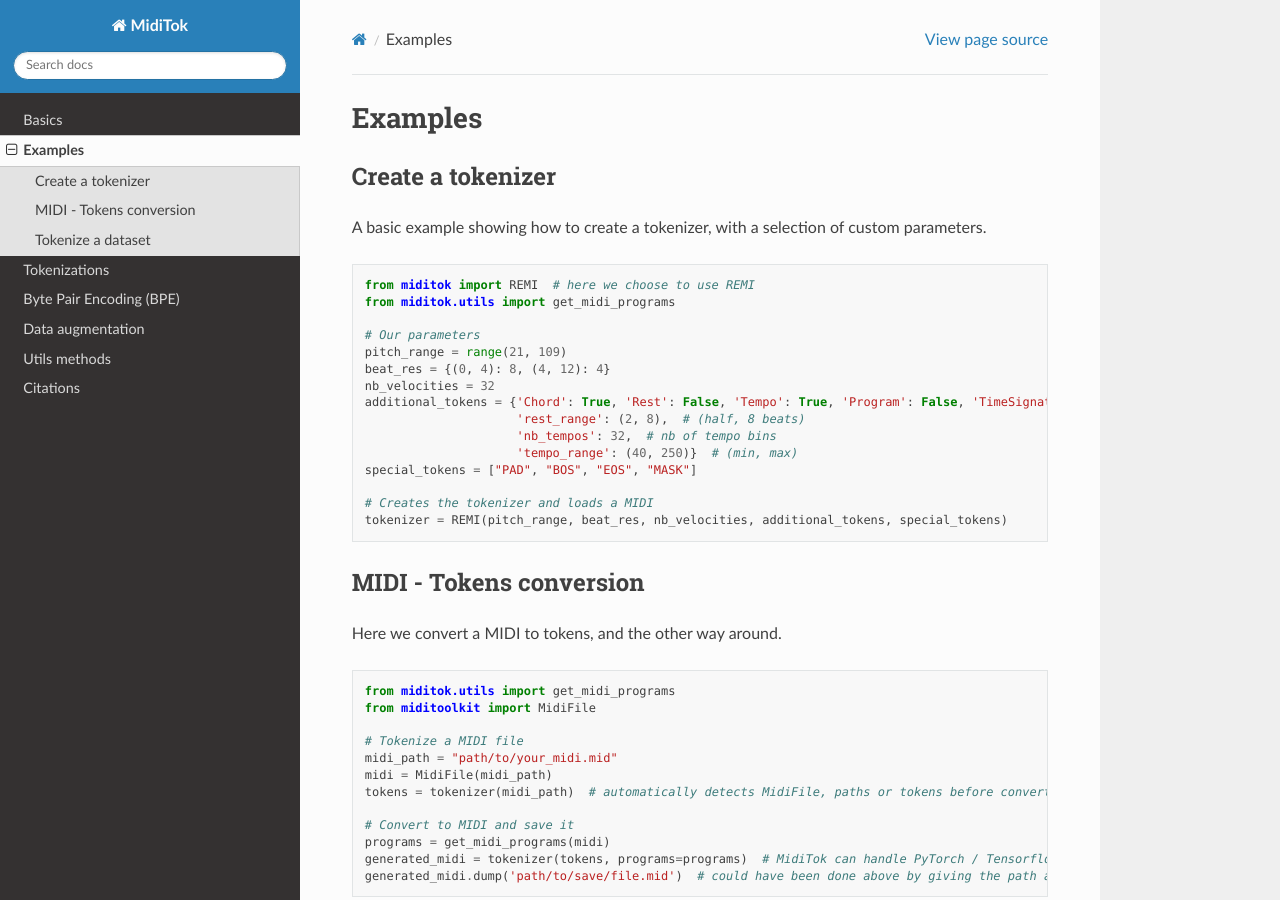
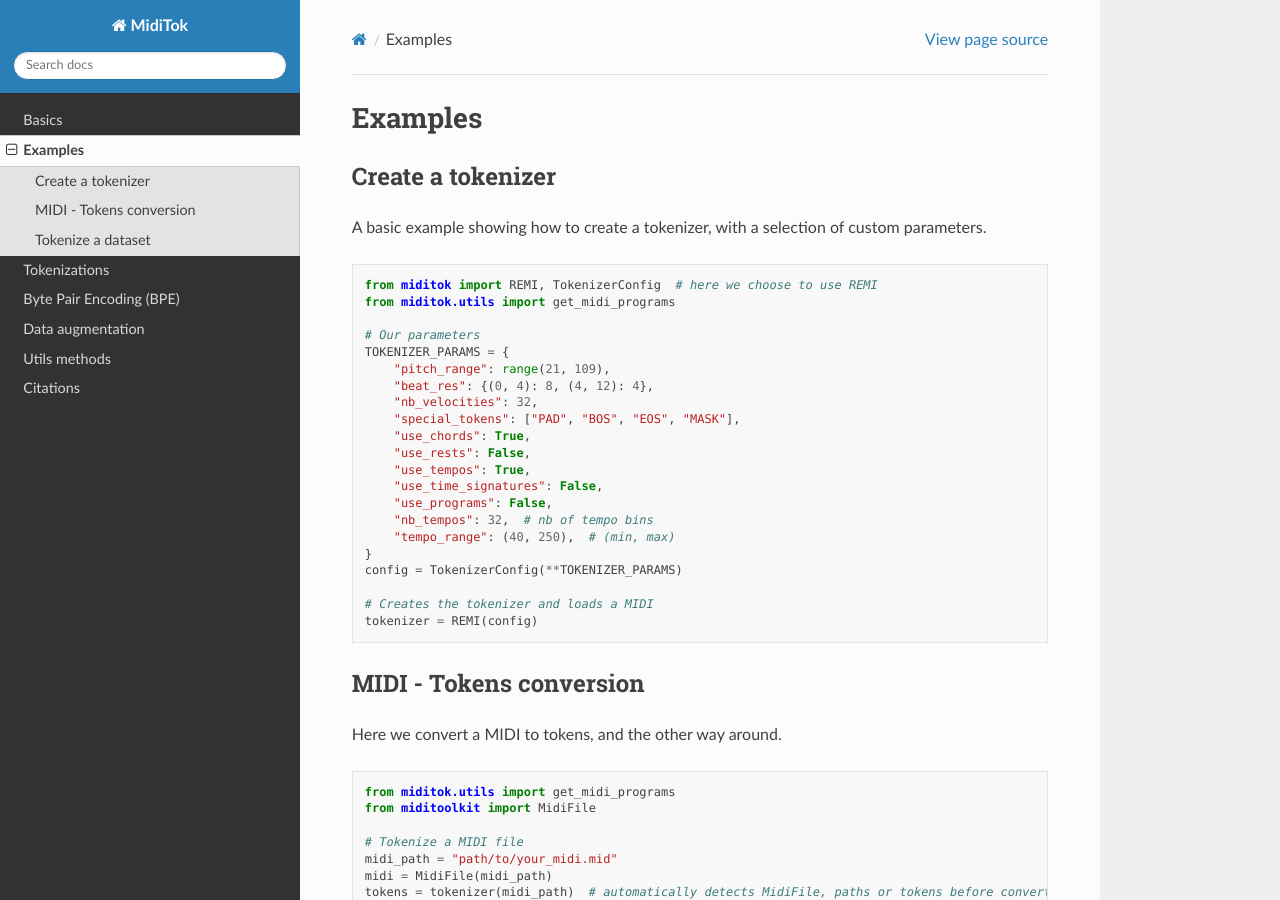
Before and after one commit to Natooz/MidiTok, a Sphinx documentation site: the page built from docs/examples.rst, in a window 1280 px wide and 900 px high. Built offline with Sphinx 7.4.7 and the Read the Docs theme 2.0.0, drawn with Linux system fonts in a browser that asks for light colours.

Commit message:
docs: creating tokenizers with TokenizerConfig

```diff
--- a/docs/examples.rst
+++ b/docs/examples.rst
@@ -9,21 +9,27 @@ A basic example showing how to create a tokenizer, with a selection of custom pa
 
 ..  code-block:: python
 
-    from miditok import REMI  # here we choose to use REMI
+    from miditok import REMI, TokenizerConfig  # here we choose to use REMI
     from miditok.utils import get_midi_programs
 
     # Our parameters
-    pitch_range = range(21, 109)
-    beat_res = {(0, 4): 8, (4, 12): 4}
-    nb_velocities = 32
-    additional_tokens = {'Chord': True, 'Rest': False, 'Tempo': True, 'Program': False, 'TimeSignature': False,
-                         'rest_range': (2, 8),  # (half, 8 beats)
-                         'nb_tempos': 32,  # nb of tempo bins
-                         'tempo_range': (40, 250)}  # (min, max)
-    special_tokens = ["PAD", "BOS", "EOS", "MASK"]
+    TOKENIZER_PARAMS = {
+        "pitch_range": range(21, 109),
+        "beat_res": {(0, 4): 8, (4, 12): 4},
+        "nb_velocities": 32,
+        "special_tokens": ["PAD", "BOS", "EOS", "MASK"],
+        "use_chords": True,
+        "use_rests": False,
+        "use_tempos": True,
+        "use_time_signatures": False,
+        "use_programs": False,
+        "nb_tempos": 32,  # nb of tempo bins
+        "tempo_range": (40, 250),  # (min, max)
+    }
+    config = TokenizerConfig(**TOKENIZER_PARAMS)
 
     # Creates the tokenizer and loads a MIDI
-    tokenizer = REMI(pitch_range, beat_res, nb_velocities, additional_tokens, special_tokens)
+    tokenizer = REMI(config)
 
 MIDI - Tokens conversion
 -------------------------------
```
Also changed, not shown: 1 other file.
